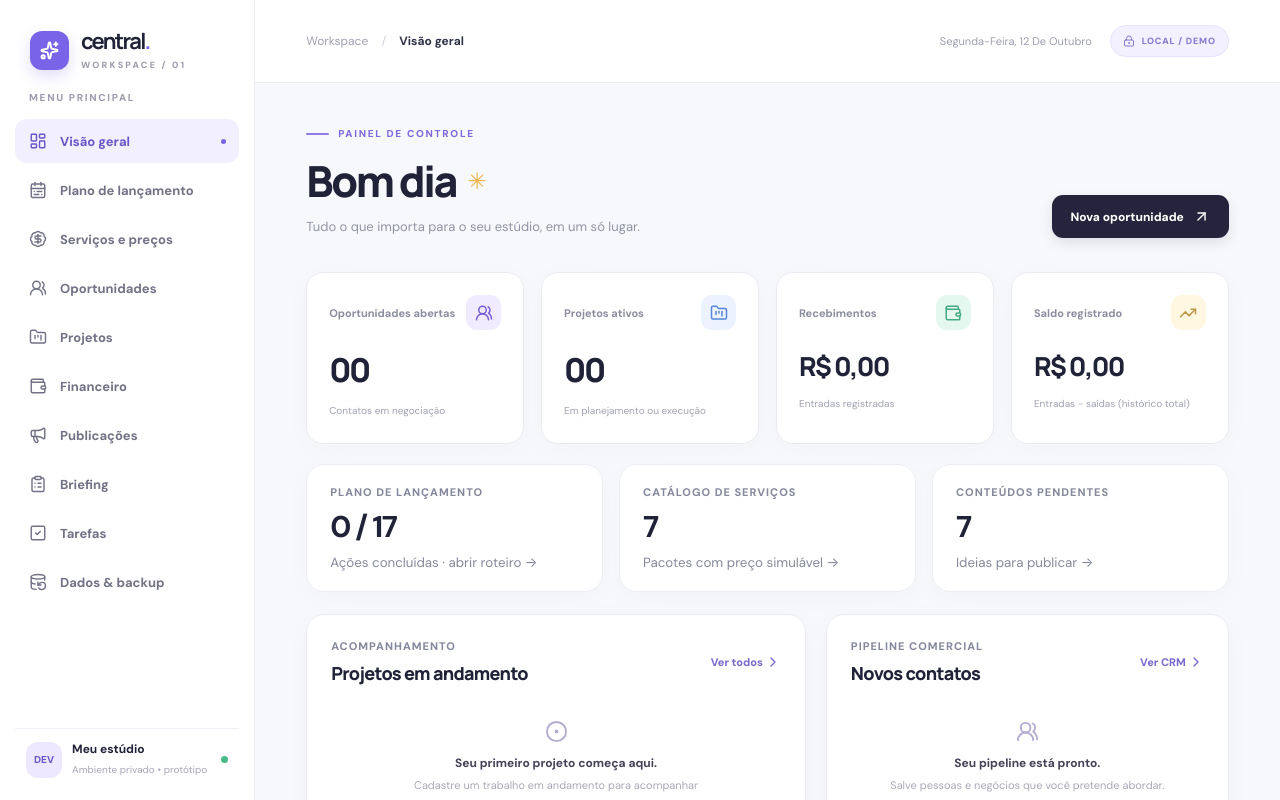
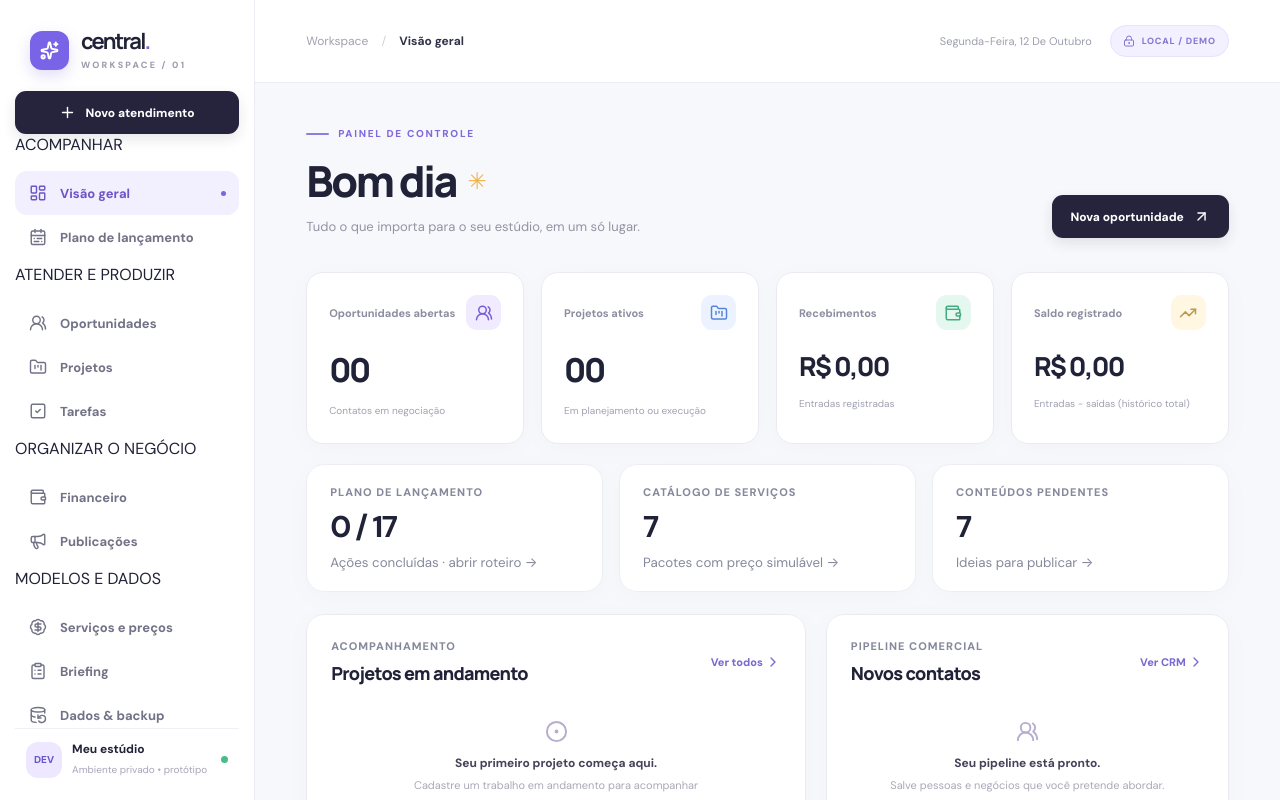
Before and after one commit to hellennverenaa/central-web, a Vue app: page / in a window 1280 px wide. Shown: the top 800 px of the page. Built offline with nearby package versions, Linux system fonts and the light colour scheme.

Commit message:
feat(navegação): organizar menu por etapas e criar acesso rápido ao atendimento

```diff
--- a/src/App.vue
+++ b/src/App.vue
@@ -1,6 +1,6 @@
 <script setup lang="ts">
 import { computed, ref } from 'vue'
-import { LayoutDashboard, UsersRound, FolderKanban, Wallet, CheckSquare2, DatabaseBackup, Menu, X, ArrowUpRight, Sparkles, LockKeyhole, CalendarRange, BadgeDollarSign, Megaphone, ClipboardList } from 'lucide-vue-next'
+import { LayoutDashboard, UsersRound, FolderKanban, Wallet, CheckSquare2, DatabaseBackup, Menu, X, ArrowUpRight, Sparkles, LockKeyhole, CalendarRange, BadgeDollarSign, Megaphone, ClipboardList, Plus } from 'lucide-vue-next'
 import DashboardView from './views/DashboardView.vue'
 import LeadsView from './views/LeadsView.vue'
 import ProjectsView from './views/ProjectsView.vue'
@@ -22,6 +22,7 @@ const selectedProjectId = ref('')
 const projectNotice = ref('')
 const focusedLeadId = ref('')
 const focusedServiceId = ref('')
+const pedidoNovoAtendimento = ref(0)
 const nav = [
   { id: 'dashboard' as MainPage, text: 'Visão geral', icon: LayoutDashboard },
   { id: 'plan' as MainPage, text: 'Plano de lançamento', icon: CalendarRange },
@@ -34,9 +35,17 @@ const nav = [
   { id: 'tasks' as MainPage, text: 'Tarefas', icon: CheckSquare2 },
   { id: 'data' as MainPage, text: 'Dados & backup', icon: DatabaseBackup },
 ]
+const gruposMenu = [
+  { titulo: 'ACOMPANHAR', itens: nav.filter(item => ['dashboard', 'plan'].includes(item.id)) },
+  { titulo: 'ATENDER E PRODUZIR', itens: nav.filter(item => ['leads', 'projects', 'tasks'].includes(item.id)) },
+  { titulo: 'ORGANIZAR O NEGÓCIO', itens: nav.filter(item => ['finance', 'publications'].includes(item.id)) },
+  { titulo: 'MODELOS E DADOS', itens: nav.filter(item => ['services', 'briefing', 'data'].includes(item.id)) },
+]
 const title = computed(() => page.value === 'project-detail' ? state.projects.find(project => project.id === selectedProjectId.value)?.name || 'Detalhe do projeto' : nav.find(item => item.id === page.value)?.text || 'Central')
 const date = new Intl.DateTimeFormat('pt-BR', { weekday: 'long', day: 'numeric', month: 'long' }).format(new Date())
 function navigate(next: MainPage) { page.value = next; mobileNav.value = false }
+function iniciarAtendimento() { pedidoNovoAtendimento.value += 1; navigate('leads') }
+function atendimentoIniciado() { pedidoNovoAtendimento.value = 0 }
 function openProject(id: string, notice = '') { selectedProjectId.value = id; projectNotice.value = notice; page.value = 'project-detail'; mobileNav.value = false }
 function openLead(id: string) { focusedLeadId.value = id; page.value = 'leads'; mobileNav.value = false }
 function openService(id: string) { focusedServiceId.value = id; page.value = 'services'; mobileNav.value = false }
@@ -51,12 +60,15 @@ function openService(id: string) { focusedServiceId.value = id; page.value = 'se
         <div><strong>central<span class="brand-dot">.</span></strong><small>WORKSPACE / 01</small></div>
         <button class="icon-button close-mobile" aria-label="Fechar menu" @click="mobileNav = false"><X :size="19"/></button>
       </div>
-      <p class="nav-eyebrow">MENU PRINCIPAL</p>
+      <button class="btn btn-dark sidebar-primary-action" @click="iniciarAtendimento"><Plus :size="17"/> Novo atendimento</button>
       <nav aria-label="Navegação principal" class="nav">
-        <button v-for="item in nav" :key="item.id" class="nav-item" :class="{ selected: page === item.id }" :aria-current="page === item.id ? 'page' : undefined" @click="navigate(item.id)">
-          <component :is="item.icon" :size="18" :stroke-width="1.9" /> <span>{{ item.text }}</span>
-          <span v-if="page === item.id" class="nav-marker"></span>
-        </button>
+        <div v-for="grupo in gruposMenu" :key="grupo.titulo" class="nav-group">
+          <p class="nav-group-label">{{ grupo.titulo }}</p>
+          <button v-for="item in grupo.itens" :key="item.id" class="nav-item" :class="{ selected: page === item.id || (page === 'project-detail' && item.id === 'projects') }" :aria-current="page === item.id ? 'page' : undefined" @click="navigate(item.id)">
+            <component :is="item.icon" :size="18" :stroke-width="1.9" /> <span>{{ item.text }}</span>
+            <span v-if="page === item.id" class="nav-marker"></span>
+          </button>
+        </div>
       </nav>
       <div class="sidebar-bottom">
         <div class="sidebar-quote"><div class="tiny-icon"><ArrowUpRight :size="16" /></div><b>Do código ao negócio.</b><p>Um espaço só seu para organizar o que está construindo.</p></div>
@@ -71,10 +83,10 @@ function openService(id: string) { focusedServiceId.value = id; page.value = 'se
       </header>
       <main class="main-content">
         <p v-if="persistenceError" class="storage-error" role="alert">{{ persistenceError }}</p>
-        <DashboardView v-if="page === 'dashboard'" @go="navigate" @open-project="openProject" />
+        <DashboardView v-if="page === 'dashboard'" @go="navigate" @open-project="openProject" @iniciar-atendimento="iniciarAtendimento" />
         <PlanView v-else-if="page === 'plan'" />
         <ServicesView v-else-if="page === 'services'" :focus-service-id="focusedServiceId" />
-        <LeadsView v-else-if="page === 'leads'" :focus-lead-id="focusedLeadId" @open-project="openProject" @open-service="openService" />
+        <LeadsView v-else-if="page === 'leads'" :focus-lead-id="focusedLeadId" :pedido-novo-atendimento="pedidoNovoAtendimento" @atendimento-iniciado="atendimentoIniciado" @open-project="openProject" @open-service="openService" />
         <ProjectDetailView v-else-if="page === 'project-detail'" :project-id="selectedProjectId" :notice="projectNotice" @go="navigate" @open-lead="openLead" @open-service="openService" />
         <ProjectsView v-else-if="page === 'projects'" @open-project="openProject" />
         <FinanceView v-else-if="page === 'finance'" @open-project="openProject" />
```
